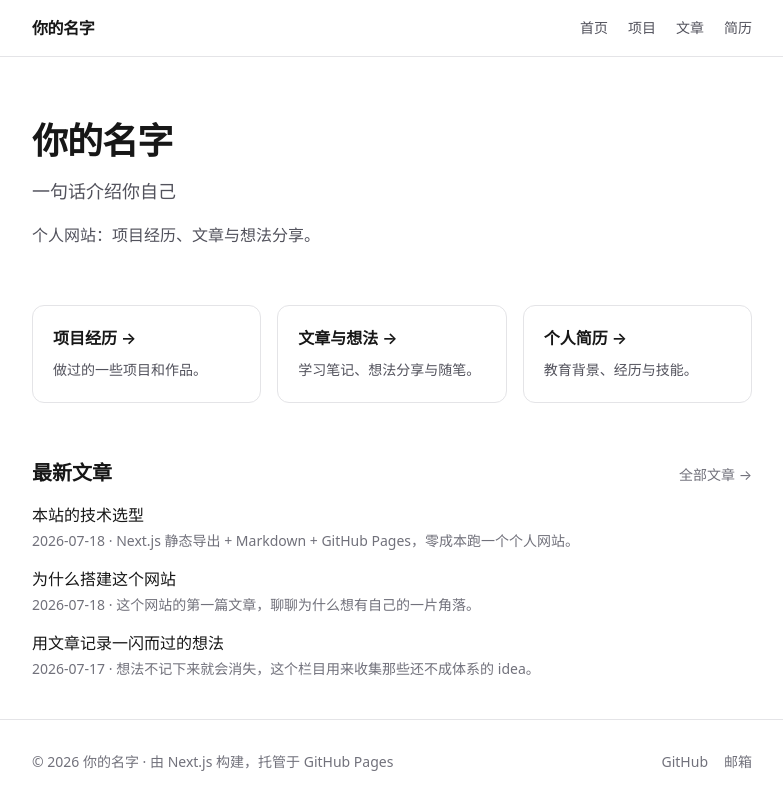
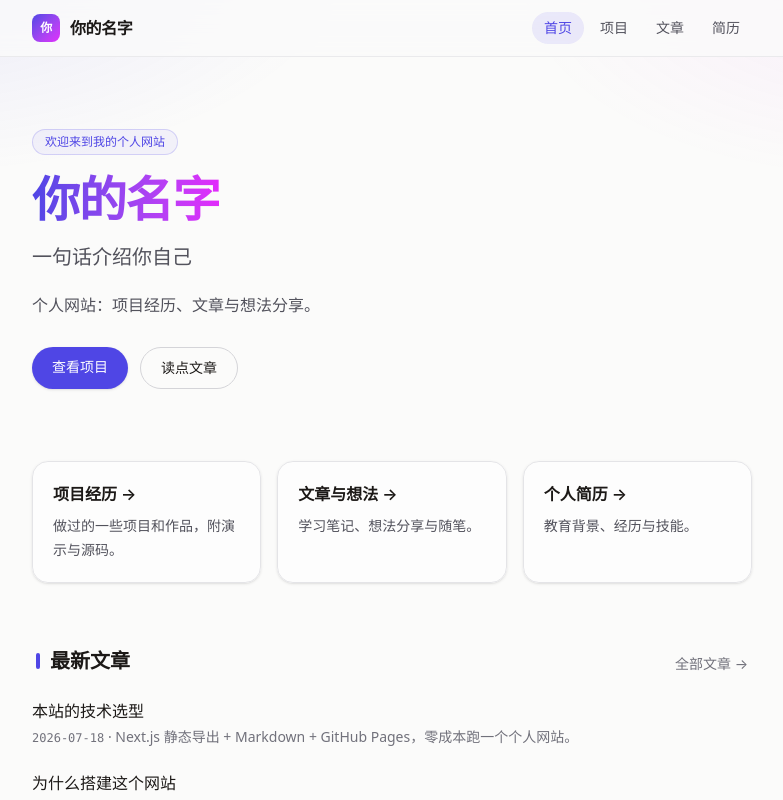
Before and after one commit to Yanng08/Yanng08.github.io, a Next.js app: page / in a window 1280 px wide. Shown: the top 800 px of the page, without its empty margins (248-1031 px from the left). Built offline with nearby package versions, Linux system fonts and the light colour scheme.

Commit message:
美化界面：品牌色体系、毛玻璃导航、卡片与排版细节

```diff
--- a/app/blog/[slug]/page.tsx
+++ b/app/blog/[slug]/page.tsx
@@ -29,20 +29,22 @@ export default async function PostPage({
 
   return (
     <article className="flex flex-col gap-8">
-      <header className="flex flex-col gap-3">
+      <header className="flex flex-col gap-4 border-b border-zinc-100 pb-8 dark:border-zinc-800/60">
         <Link
           href="/blog"
-          className="w-fit text-sm text-zinc-500 transition-colors hover:text-foreground"
+          className="w-fit text-sm text-zinc-500 transition-colors hover:text-accent"
         >
           ← 返回文章列表
         </Link>
-        <h1 className="text-3xl font-bold tracking-tight">{post.title}</h1>
+        <h1 className="text-4xl font-bold leading-tight tracking-tight">
+          {post.title}
+        </h1>
         <div className="flex flex-wrap items-center gap-x-3 gap-y-1 text-sm text-zinc-500 dark:text-zinc-400">
-          <time>{post.date}</time>
+          <time className="font-mono text-xs">{post.date}</time>
           {post.tags.map((tag) => (
             <span
               key={tag}
-              className="rounded-full bg-zinc-100 px-2 py-0.5 text-xs text-zinc-600 dark:bg-zinc-800 dark:text-zinc-400"
+              className="rounded-full bg-accent/10 px-2 py-0.5 text-xs text-accent"
             >
               {tag}
             </span>
@@ -50,7 +52,7 @@ export default async function PostPage({
         </div>
       </header>
       <div
-        className="prose prose-zinc max-w-none dark:prose-invert"
+        className="prose prose-stone max-w-none dark:prose-invert prose-a:text-accent prose-headings:tracking-tight"
         dangerouslySetInnerHTML={{ __html: post.html }}
       />
     </article>
--- a/app/globals.css
+++ b/app/globals.css
@@ -2,20 +2,23 @@
 @plugin "@tailwindcss/typography";
 
 :root {
-  --background: #ffffff;
-  --foreground: #171717;
+  --background: #fbfbfa;
+  --foreground: #1c1917;
+  --accent: #4f46e5;
+}
+
+@media (prefers-color-scheme: dark) {
+  :root {
+    --background: #0c0e13;
+    --foreground: #e7e5e4;
+    --accent: #818cf8;
+  }
 }
 
 @theme inline {
   --color-background: var(--background);
   --color-foreground: var(--foreground);
-}
-
-@media (prefers-color-scheme: dark) {
-  :root {
-    --background: #0a0a0a;
-    --foreground: #ededed;
-  }
+  --color-accent: var(--accent);
 }
 
 body {
@@ -26,3 +29,27 @@ body {
     "Helvetica Neue", "PingFang SC", "Hiragino Sans GB", "Microsoft YaHei",
     sans-serif;
 }
+
+/* 顶部柔和光斑背景装饰 */
+body::before {
+  content: "";
+  position: fixed;
+  inset: 0;
+  z-index: -1;
+  pointer-events: none;
+  background:
+    radial-gradient(
+      640px 320px at 12% -6%,
+      color-mix(in srgb, var(--accent) 10%, transparent),
+      transparent 70%
+    ),
+    radial-gradient(
+      520px 280px at 88% -2%,
+      color-mix(in srgb, #d946ef 7%, transparent),
+      transparent 70%
+    );
+}
+
+::selection {
+  background: color-mix(in srgb, var(--accent) 25%, transparent);
+}
--- a/app/page.tsx
+++ b/app/page.tsx
@@ -3,22 +3,57 @@ import { site } from "@/data/site";
 import { getAllPosts } from "@/lib/posts";
 
 const sections = [
-  { href: "/projects", title: "项目经历", description: "做过的一些项目和作品。" },
-  { href: "/blog", title: "文章与想法", description: "学习笔记、想法分享与随笔。" },
-  { href: "/resume", title: "个人简历", description: "教育背景、经历与技能。" },
+  {
+    href: "/projects",
+    title: "项目经历",
+    description: "做过的一些项目和作品，附演示与源码。",
+  },
+  {
+    href: "/blog",
+    title: "文章与想法",
+    description: "学习笔记、想法分享与随笔。",
+  },
+  {
+    href: "/resume",
+    title: "个人简历",
+    description: "教育背景、经历与技能。",
+  },
 ];
 
 export default function Home() {
   const latestPosts = getAllPosts().slice(0, 3);
 
   return (
-    <div className="flex flex-col gap-14">
-      <section className="flex flex-col gap-4 pt-6">
-        <h1 className="text-4xl font-bold tracking-tight">{site.name}</h1>
-        <p className="text-lg text-zinc-600 dark:text-zinc-400">{site.tagline}</p>
+    <div className="flex flex-col gap-16">
+      <section className="flex flex-col items-start gap-5 pb-2 pt-8">
+        <span className="rounded-full border border-accent/20 bg-accent/5 px-3 py-1 text-xs font-medium text-accent">
+          欢迎来到我的个人网站
+        </span>
+        <h1 className="text-5xl font-bold tracking-tight">
+          <span className="bg-gradient-to-r from-accent to-fuchsia-500 bg-clip-text text-transparent">
+            {site.name}
+          </span>
+        </h1>
+        <p className="text-xl text-zinc-600 dark:text-zinc-400">
+          {site.tagline}
+        </p>
         <p className="max-w-xl leading-7 text-zinc-600 dark:text-zinc-400">
           {site.description}
         </p>
+        <div className="mt-2 flex gap-3">
+          <Link
+            href="/projects"
+            className="rounded-full bg-accent px-5 py-2.5 text-sm font-medium text-white shadow-sm transition hover:opacity-90"
+          >
+            查看项目
+          </Link>
+          <Link
+            href="/blog"
+            className="rounded-full border border-zinc-300 px-5 py-2.5 text-sm font-medium transition hover:border-accent hover:text-accent dark:border-zinc-700"
+          >
+            读点文章
+          </Link>
+        </div>
       </section>
 
       <section className="grid gap-4 sm:grid-cols-3">
@@ -26,11 +61,11 @@ export default function Home() {
           <Link
             key={section.href}
             href={section.href}
-            className="group rounded-xl border border-zinc-200 p-5 transition-colors hover:border-zinc-400 dark:border-zinc-800 dark:hover:border-zinc-600"
+            className="group rounded-2xl border border-zinc-200 bg-white/60 p-5 shadow-sm transition-all hover:-translate-y-0.5 hover:border-accent/40 hover:shadow-md dark:border-zinc-800 dark:bg-zinc-900/40"
           >
             <h2 className="font-semibold">
               {section.title}
-              <span className="ml-1 inline-block transition-transform group-hover:translate-x-0.5">
+              <span className="ml-1 inline-block transition-transform group-hover:translate-x-1 group-hover:text-accent">
                 →
               </span>
             </h2>
@@ -41,28 +76,31 @@ export default function Home() {
         ))}
       </section>
 
-      <section className="flex flex-col gap-4">
-        <div className="flex items-baseline justify-between">
-          <h2 className="text-xl font-semibold">最新文章</h2>
+      <section className="flex flex-col gap-3">
+        <div className="flex items-baseline justify-between px-1">
+          <h2 className="flex items-center gap-2.5 text-xl font-semibold">
+            <span className="h-4 w-1 rounded-full bg-accent"></span>
+            最新文章
+          </h2>
           <Link
             href="/blog"
-            className="text-sm text-zinc-500 transition-colors hover:text-foreground"
+            className="text-sm text-zinc-500 transition-colors hover:text-accent"
           >
             全部文章 →
           </Link>
         </div>
-        <ul className="flex flex-col gap-4">
+        <ul className="flex flex-col">
           {latestPosts.map((post) => (
             <li key={post.slug}>
               <Link
                 href={`/blog/${post.slug}`}
-                className="group flex flex-col gap-1"
+                className="group -mx-3 flex flex-col gap-1 rounded-xl px-3 py-3 transition-colors hover:bg-accent/5"
               >
-                <span className="font-medium underline-offset-4 group-hover:underline">
+                <span className="font-medium transition-colors group-hover:text-accent">
                   {post.title}
                 </span>
                 <span className="text-sm text-zinc-500 dark:text-zinc-400">
-                  {post.date}
+                  <time className="font-mono text-xs">{post.date}</time>
                   {post.summary ? ` · ${post.summary}` : ""}
                 </span>
               </Link>
--- a/components/Footer.tsx
+++ b/components/Footer.tsx
@@ -2,28 +2,28 @@ import { site } from "@/data/site";
 
 export function Footer() {
   return (
-    <footer className="border-t border-zinc-200 dark:border-zinc-800">
-      <div className="mx-auto flex w-full max-w-3xl flex-col gap-2 px-6 py-8 text-sm text-zinc-500 dark:text-zinc-400 sm:flex-row sm:items-center sm:justify-between">
-        <p>
-          © {new Date().getFullYear()} {site.name} · 由 Next.js 构建，托管于
-          GitHub Pages
-        </p>
-        <div className="flex gap-4">
+    <footer className="border-t border-zinc-200/70 dark:border-zinc-800/70">
+      <div className="mx-auto flex w-full max-w-3xl flex-col items-center gap-3 px-6 py-10 text-sm text-zinc-500 dark:text-zinc-400">
+        <div className="flex gap-3">
           <a
             href={site.github}
             target="_blank"
             rel="noopener noreferrer"
-            className="transition-colors hover:text-foreground"
+            className="rounded-full border border-zinc-200 px-3.5 py-1.5 transition-colors hover:border-accent hover:text-accent dark:border-zinc-700"
           >
             GitHub
           </a>
           <a
             href={`mailto:${site.email}`}
-            className="transition-colors hover:text-foreground"
+            className="rounded-full border border-zinc-200 px-3.5 py-1.5 transition-colors hover:border-accent hover:text-accent dark:border-zinc-700"
           >
             邮箱
           </a>
         </div>
+        <p>
+          © {new Date().getFullYear()} {site.name} · 由 Next.js 构建，托管于
+          GitHub Pages
+        </p>
       </div>
     </footer>
   );
--- a/components/Navbar.tsx
+++ b/components/Navbar.tsx
@@ -1,4 +1,7 @@
+"use client";
+
 import Link from "next/link";
+import { usePathname } from "next/navigation";
 import { site } from "@/data/site";
 
 const links = [
@@ -9,22 +12,40 @@ const links = [
 ];
 
 export function Navbar() {
+  const pathname = usePathname();
+
   return (
-    <header className="border-b border-zinc-200 dark:border-zinc-800">
+    <header className="sticky top-0 z-20 border-b border-zinc-200/70 bg-background/80 backdrop-blur-md dark:border-zinc-800/70">
       <nav className="mx-auto flex h-14 w-full max-w-3xl items-center justify-between px-6">
-        <Link href="/" className="font-semibold tracking-tight">
+        <Link
+          href="/"
+          className="flex items-center gap-2.5 font-semibold tracking-tight"
+        >
+          <span className="flex h-7 w-7 items-center justify-center rounded-lg bg-gradient-to-br from-accent to-fuchsia-500 text-xs font-bold text-white">
+            {site.name.slice(0, 1)}
+          </span>
           {site.name}
         </Link>
-        <div className="flex items-center gap-5 text-sm text-zinc-600 dark:text-zinc-400">
-          {links.map((link) => (
+        <div className="flex items-center gap-1 text-sm">
+          {links.map((link) => {
+            const active =
+              link.href === "/"
+                ? pathname === "/"
+                : pathname.startsWith(link.href);
+            return (
               <Link
                 key={link.href}
                 href={link.href}
-              className="transition-colors hover:text-foreground"
+                className={`rounded-full px-3 py-1.5 transition-colors ${
+                  active
+                    ? "bg-accent/10 font-medium text-accent"
+                    : "text-zinc-600 hover:bg-zinc-100 hover:text-foreground dark:text-zinc-400 dark:hover:bg-zinc-800/60"
+                }`}
               >
                 {link.label}
               </Link>
-          ))}
+            );
+          })}
         </div>
       </nav>
     </header>
```
Also changed, not shown: app/blog/page.tsx (+15 -10 lines), app/projects/page.tsx (+9 -9 lines), app/resume/page.tsx (+32 -16 lines). Lines whose indentation alone changed are shown as unchanged.
